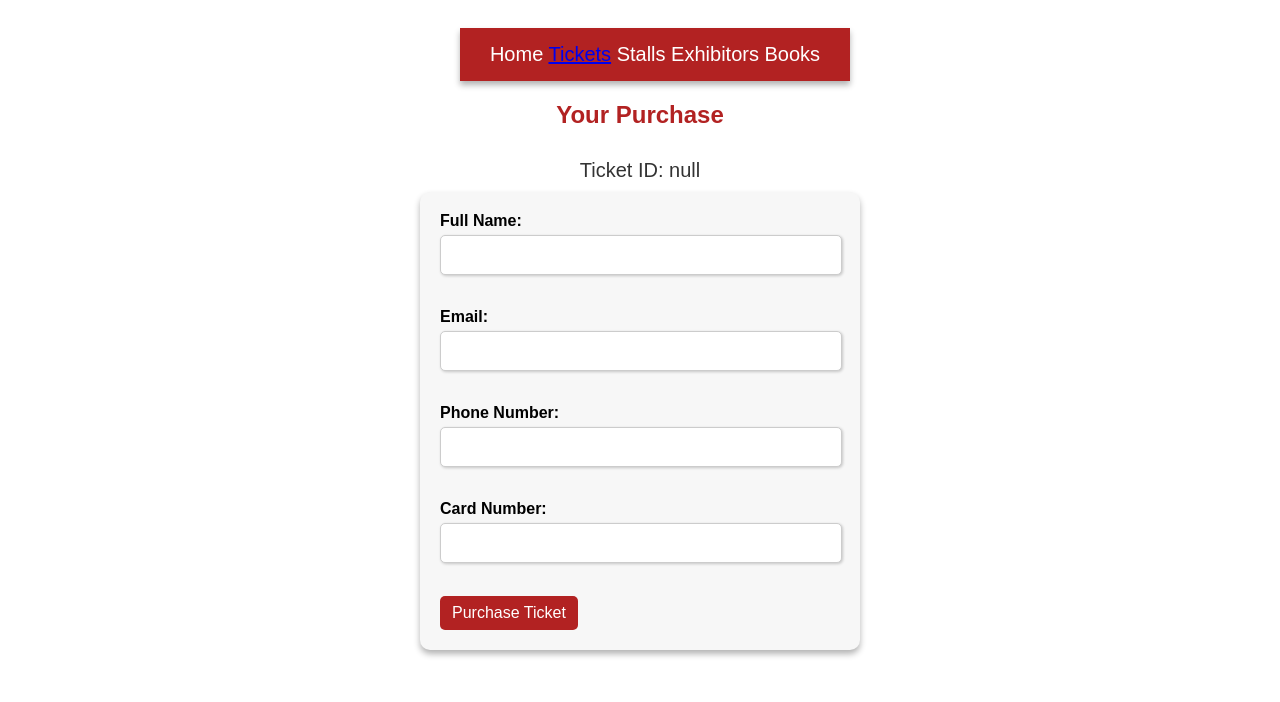
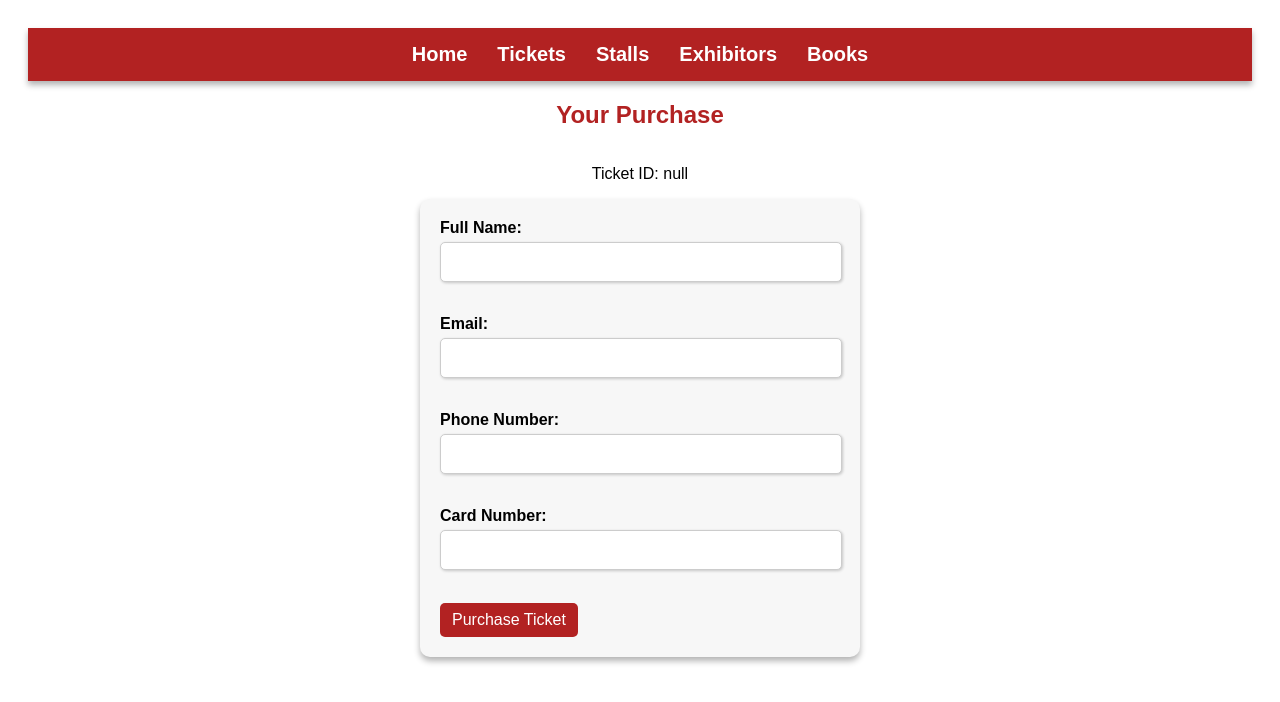
Before and after one commit to tehcalfman/SDH3AgileGroupProject_InternationalBookFair, a plain HTML site: page ticketCode/buyASeminarTicket.html in a window 1280 px wide. Drawn offline with Linux system fonts and the light colour scheme.

Commit message:
Update css.css

```diff
--- a/ticketCode/css.css
+++ b/ticketCode/css.css
@@ -7,14 +7,29 @@ body {
     padding: 20px;
 }
 
-nav {
+.navArea {
     width: 100%;
     background-color: #b22222;
+    box-shadow: 0 4px 6px rgba(0, 0, 0, 0.3);
+}
+
+.navBar {
+    display: flex;
+    justify-content: center;
+    padding: 15px;
+}
+
+.navItem {
     color: white;
-    padding: 15px;
-    text-align: center;
     font-size: 20px;
-    box-shadow: 0 4px 6px rgba(0, 0, 0, 0.3);
+    margin: 0 15px;
+    text-decoration: none;
+    font-weight: bold;
+    transition: color 0.3s;
+}
+
+.navItem:hover {
+    color: #ffefee;
 }
 
 ul {
@@ -91,8 +106,14 @@ h2 {
     color: #b22222;
 }
 
-#ticketInfo {
+#buyEventTicket {
     font-size: 20px;
     margin: 10px 0;
     color: #333;
 }
+
+#buyASeminarTicket {
+    font-size: 20px;
+    margin: 10px 0;
+    color: #333;
+}
```
